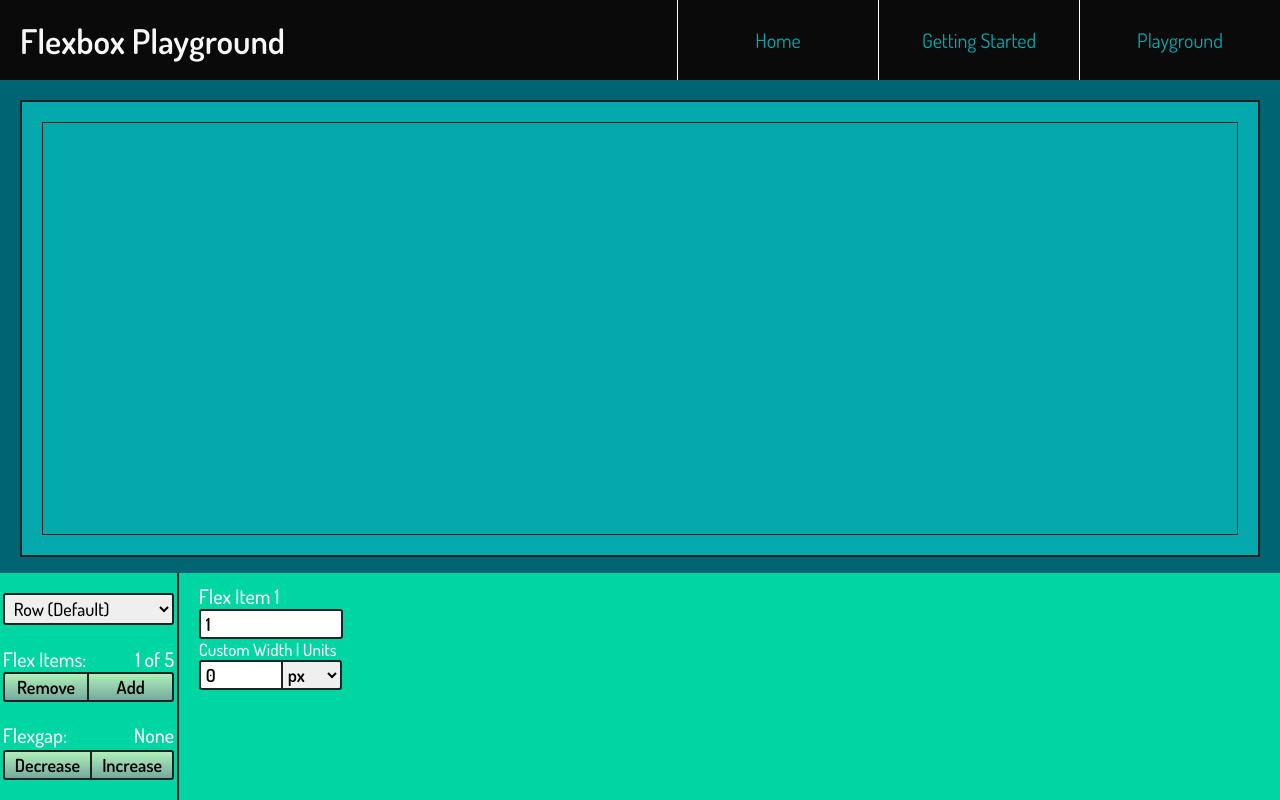
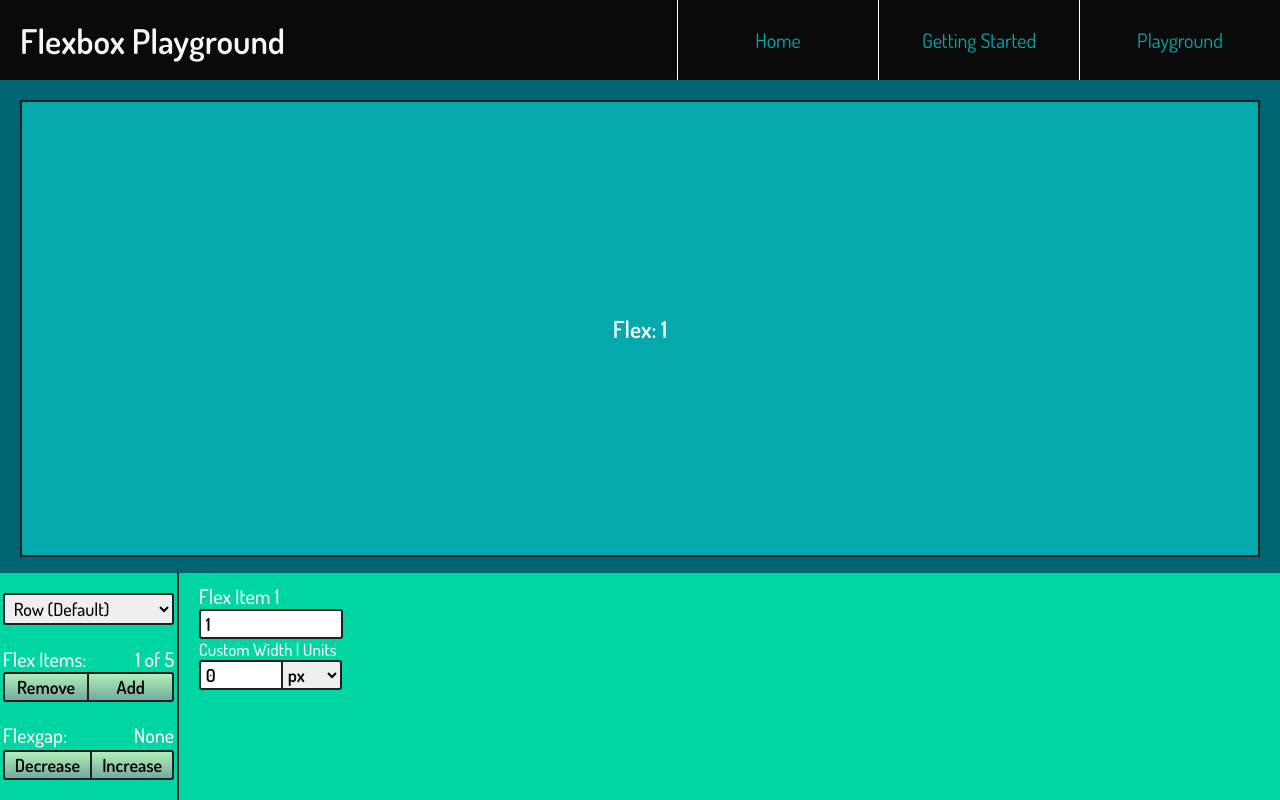
Before and after one commit to rabbitwerks/flexbox-util-playground, a Vue app: page /#/playground in a window 1280 px wide. Built offline with nearby package versions, Linux system fonts and the light colour scheme.

Commit message:
updated - progress done on display flex item nested flex feature

```diff
--- a/src/components/playground/display/Display__FlexItem_Basic.vue
+++ b/src/components/playground/display/Display__FlexItem_Basic.vue
@@ -3,10 +3,24 @@
     v-if="!flexItem.isCustomWidth"
     :style="{ 'flex': flexItem.flex }"
     class="flex-item--basic">
-    <div class="flex-item--basic--inner">
-      <flex-item--nested></flex-item--nested>
+    <div
+      class="flex-item--basic--inner"
+      :class="{ 'flexbox-space-center': !flexItem.nested.hasNestedFlexbox }">
+
+      <!-- component for nested flexbox -->
+      <flex-item--nested
+        v-if="flexItem.nested.hasNestedFlexbox" :index="index">
+      </flex-item--nested>
+
+      <!-- else display flex amount div -->
+      <div v-else>
+        <h3>Flex: {{ flexItem.flex }} </h3>
+      </div>
+
     </div>
   </div>
+
+  <!-- custom width div if not flex amount -->
   <custom-width-item v-else :index="index"></custom-width-item>
 
 
--- a/src/components/playground/display/Display__FlexItem_Nested.vue
+++ b/src/components/playground/display/Display__FlexItem_Nested.vue
@@ -13,8 +13,11 @@
 
 <script>
 export default {
+  props: ['index'],
   computed: {
-
+    nestedFlexGroup() {
+      return this.$store.getters.getNestedFlexGroup(this.index).nestedFlexGroup;
+    }
   }
 }
 </script>
--- a/src/store.js
+++ b/src/store.js
@@ -32,8 +32,8 @@ const store = new Vuex.Store({
     getFlexGroup: state => state.flexItemGroup,
     // gets single flex item from group
     getFlexGroupItem: state => index => state.flexItemGroup[index],
+    getNestedFlexGroup: state => index => state.flexItemGroup[index].nested,
     // gets current flex direction
-    getNestedFlexGroup: state => index => state.flexItemGroup[index].nested,
     getFlexDirection: state => state.flexGroupDirection,
     getFlexgap: state => state.flexgap,
   },
```
